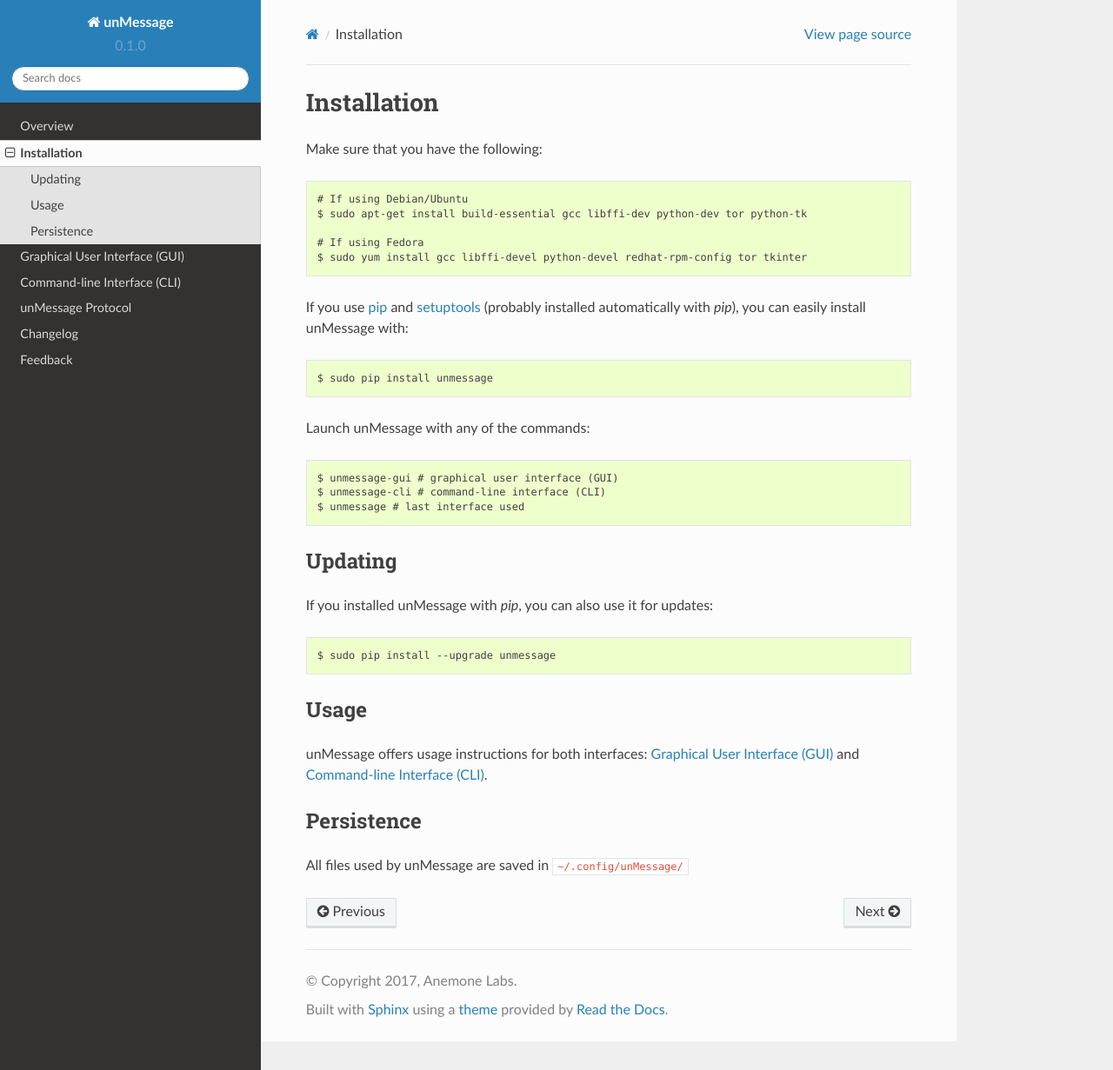
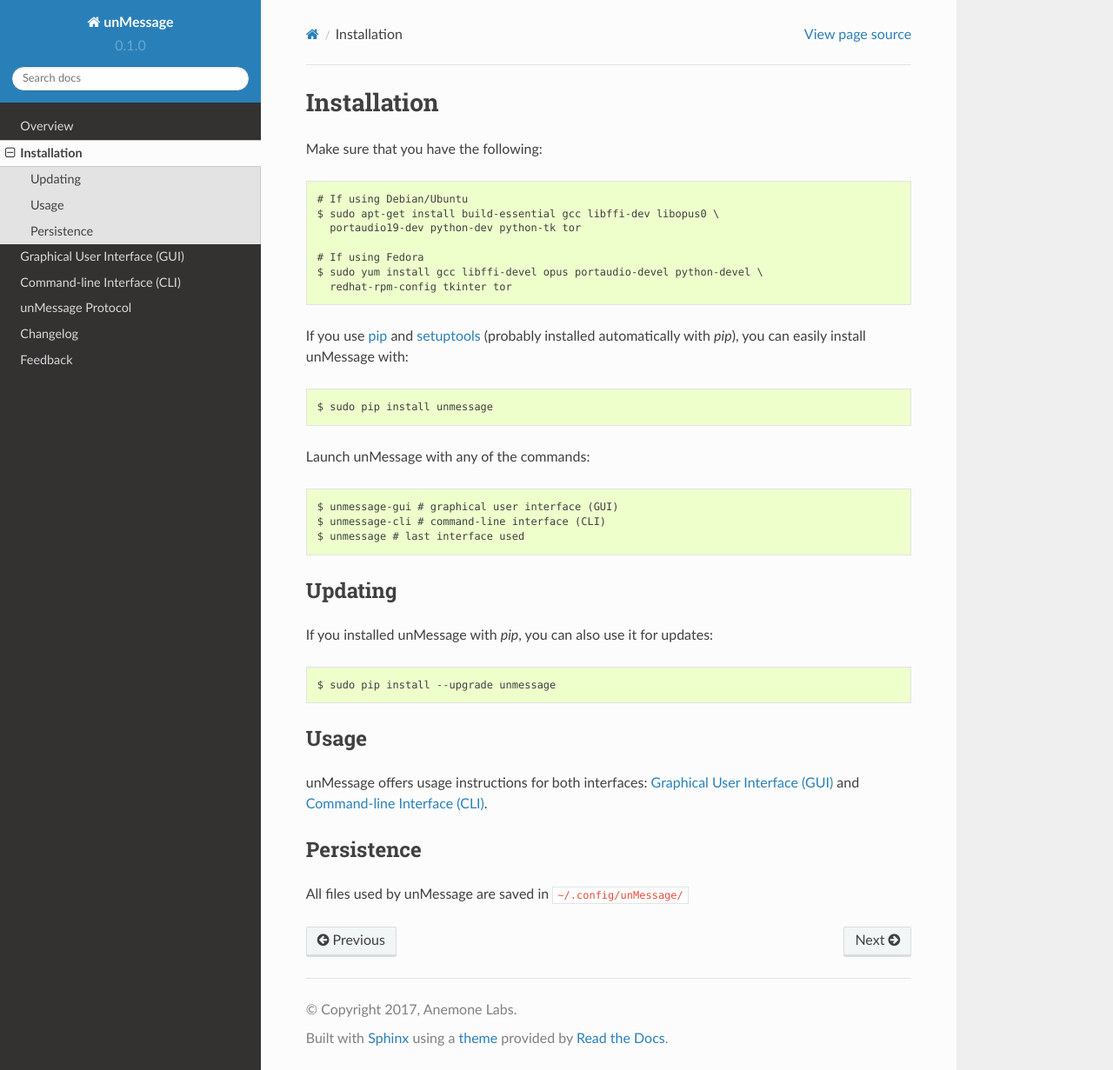
Before and after one commit to AnemoneLabs/unmessage, a Sphinx documentation site: the page built from docs/source/installation.rst, in a window 1280 px wide and 1231 px high. Shown: the whole window at 87% size. Built offline with Sphinx 7.4.7 and the Read the Docs theme 2.0.0, drawn with Linux system fonts in a browser that asks for light colours.

```diff
--- a/README.rst
+++ b/README.rst
@@ -32,10 +32,12 @@ Quick Start
 Install the following requirements via package manager::
 
     # If using Debian/Ubuntu
-    $ sudo apt-get install build-essential gcc libffi-dev python-dev tor python-tk
+    $ sudo apt-get install build-essential gcc libffi-dev libopus0 \
+      portaudio19-dev python-dev python-tk tor
 
     # If using Fedora
-    $ sudo yum install gcc libffi-devel python-devel redhat-rpm-config tor tkinter
+    $ sudo yum install gcc libffi-devel opus portaudio-devel python-devel \
+      redhat-rpm-config tkinter tor
 
 
 If you use `pip`_ and `setuptools`_ (probably installed automatically
--- a/docs/source/installation.rst
+++ b/docs/source/installation.rst
@@ -4,10 +4,12 @@ Installation
 Make sure that you have the following::
 
     # If using Debian/Ubuntu
-    $ sudo apt-get install build-essential gcc libffi-dev python-dev tor python-tk
+    $ sudo apt-get install build-essential gcc libffi-dev libopus0 \
+      portaudio19-dev python-dev python-tk tor
 
     # If using Fedora
-    $ sudo yum install gcc libffi-devel python-devel redhat-rpm-config tor tkinter
+    $ sudo yum install gcc libffi-devel opus portaudio-devel python-devel \
+      redhat-rpm-config tkinter tor
 
 If you use `pip`_ and `setuptools`_ (probably installed automatically
 with *pip*), you can easily install unMessage with::
--- a/setup.py
+++ b/setup.py
@@ -23,6 +23,8 @@ setup(
     keywords='messenger privacy anonimity pyaxo axolotl double ratchet tor',
     packages=find_packages(),
     install_requires=[
+        'opuslib>=1.1.0',
+        'PyAudio>=0.2.10',
         'pyaxo>=0.7.3',
         'PyNaCl>=1.0.1',
         'pyperclip>=1.5.27',
```
